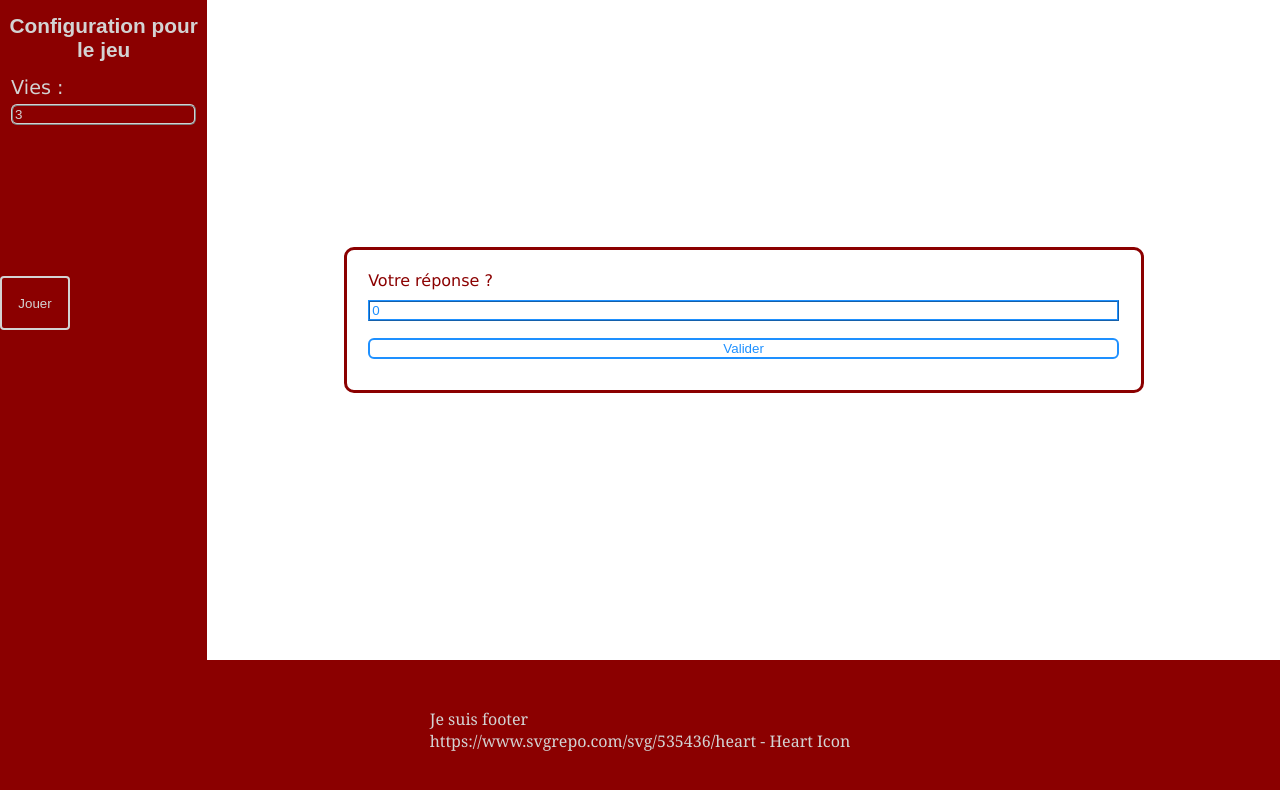
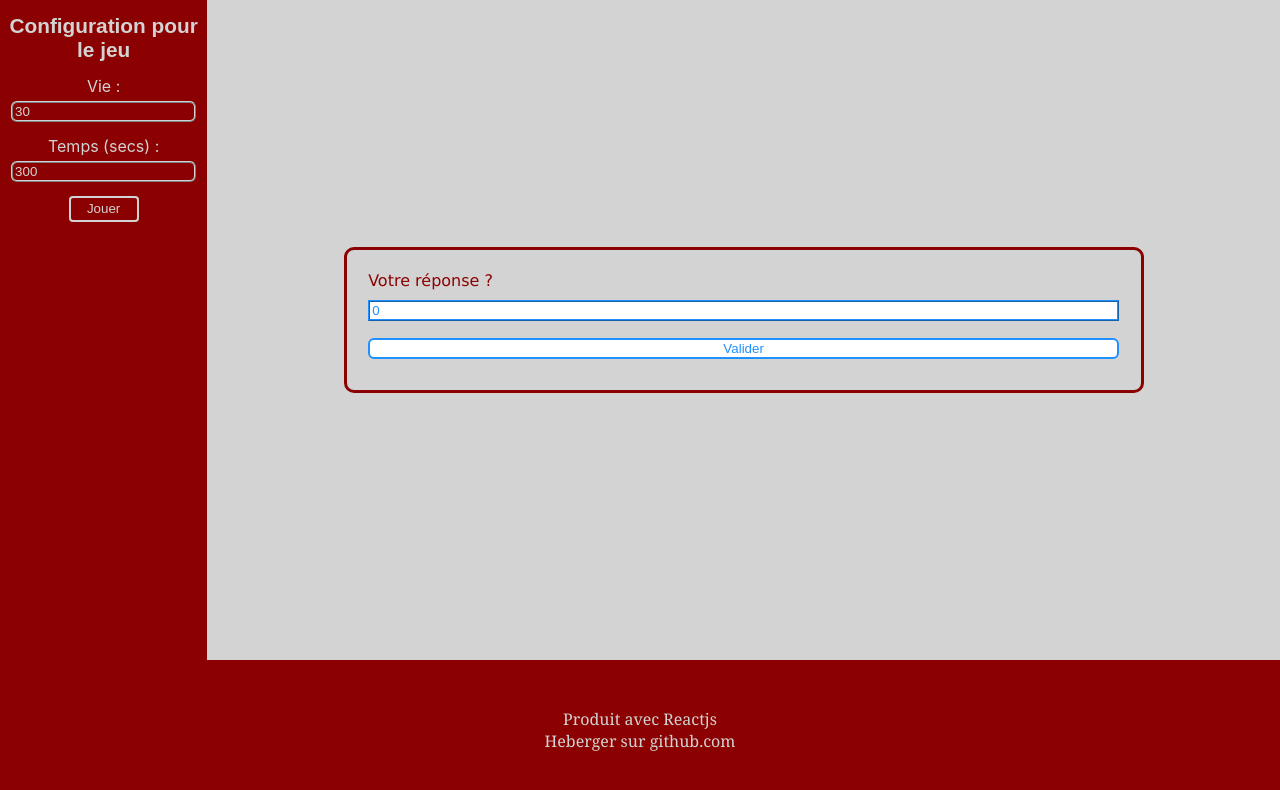
Before and after one commit to KevinCastel/react-educational-project, a React (Create React App) app: page / in a window 1280 px wide. Shown: the top 790 px of the page. Built offline with nearby package versions, Linux system fonts and the light colour scheme.

Commit message:
Finition de la fonctionnalité de l'application

```diff
--- a/src/App.css
+++ b/src/App.css
@@ -12,6 +12,7 @@
   padding: 0;
   height: 100vh;
   width: 100vw;
+  background-color: var(--gray-hero-journey);
   /* position: absolute;  */
 }
 
@@ -149,27 +150,23 @@ h1{
   font-family: 'Lucida Sans', 'Lucida Sans Regular', 'Lucida Grande', 'Lucida Sans Unicode', Geneva, Verdana, sans-serif;
 }
 
-.div_life{
-  height: 200px;
+.div-config-game{
+  height: 60px;
+  width: 100%;
+  display: flex;
+}
+
+.div-config-game div, .div-config-game-submit{
   width: 100%;
   display: flex;
   flex-direction: column;
-  align-items:center;
+  align-items: center;
 }
 
- .div_life div{
-  display: flex;
-  flex-direction: column;
+.div-config-game div label{
+  color: var(--gray-hero-journey);
 }
 
-
-.div_life label {
-  text-align: left;
-  width: 50%;
-  font-family: Verdana, Impact, sans-serif;
-  font-size: 1.2rem;
-  color: #D3D3D3;
-}
 
 .game-informations{
   display: flex;
@@ -211,20 +208,6 @@ h1{
 }
 
 
-
-/* .lifes-svg {
-	/* height: 100%;
-	width: 100%;
-	display: flex;
-	justify-content: center;
-	align-content: center;
-  /* padding-top: 3%;
-*/
-
-/* .lifes-svg *{
-  margin-right: 3%;
-} */
-
 /*All styles under are for play section*/
 
 .body-customized-playing {
@@ -249,6 +232,13 @@ h2{
   font-family: 'Courier New', Courier, monospace;
   font-size: 1.1rem;
 }
+
+h3{
+  text-align: center;
+  color: var(--yellow-hero-journey);
+  font-size: 0.5;
+}
+
 
 
 /*
@@ -302,6 +292,16 @@ Used to center the input section of the player
   margin-top: 10%;
 }
 
+
+.inform-lose-game {
+  color: var(--yellow-hero-journey);
+}
+
+.inform-won-game {
+  color: var(--blue-hero-journey);
+}
+
+
 .App-footer{
   position: fixed;
   bottom: 0;
@@ -312,6 +312,8 @@ Used to center the input section of the player
   display: flex;
   justify-content: center;
   align-items: center;
+
+  text-align: center;
 }
 
 @media only screen and (max-width:500px){
@@ -328,6 +330,10 @@ Used to center the input section of the player
     width: 100%;
     min-width: 100%;
     height: auto;
+  }
+
+  .div-menu{
+    min-height: 200px;
   }
 
   .div-menu-playing{
@@ -347,24 +353,4 @@ Used to center the input section of the player
   }
 
 
-  .div_life {
-    width: 100%;
-    height: 100%;
-    display: flex;
-    flex-direction: row;
-  }
-
-  .div_life div{
-    padding-left: 20px;
-  }
-
-  .div_life label{
-    font-size: 0.4;
-    text-align: left;
-  }
-
-  .div_life input{
-    width: 30%;
-    min-height: 18px;
-  }
 }
--- a/src/App.tsx
+++ b/src/App.tsx
@@ -1,8 +1,8 @@
-import { error } from 'console';
+import { error, timeStamp } from 'console';
 import './App.css';
 import "./index.css"
 import { callbackify } from 'util';
-import { ChangeEvent, Dispatch, SetStateAction, SyntheticEvent, useEffect, useState } from 'react';
+import { ChangeEvent, Dispatch, JSX, SetStateAction, SyntheticEvent, useEffect, useState } from 'react';
 import { Input } from 'postcss';
 import { Target } from 'inspector/promises';
 import { setDefaultCACertificates } from 'tls';
@@ -14,40 +14,65 @@ import { setDefaultCACertificates } from 'tls';
 // import {ReactComponent as HeartSvg} from './heart-svgrepo-com.svg';
 
 
+const MAX_SECONDS = 300;
+const DEFAULT_LIVES : number = 30;
 
-const DEFAULT_LIVES = 3;
+const inputStates = Object.freeze({
+  IS_HIGHER : "is_higher",
+  IS_LOWER : "is_lower",
+  IS_EQUAL : "is_equal",
+})
+
+const gameStatements = Object.freeze({
+  IS_WON:"is_won",
+  IS_LOST:"is_lost",
+})
+
+
 
 function App() {
   const [isPlaying, setIsPlaying] = useState(false);
-  const [lives, setLives] = useState(DEFAULT_LIVES);
+  const [lives, setLives] = useState(0);
   const [configLives, setConfigLives] = useState(DEFAULT_LIVES);
   const [numToFind, setNumToFind] = useState(0);
-  // const [stillSeconds, setStillSeconds] = useState(0);
+  const [stillSeconds, setStillSeconds] = useState(MAX_SECONDS);
+  const [configStillSeconds, setConfigStillSeconds] = useState(MAX_SECONDS);
   const [lastInputValue, setLastInputValue] = useState(0);
-  const [isInputHigherThanNumToFind, setIsInputHigherThanNumToFind] = useState(false);
+  const [inputState, setInputState] = useState("");
+  const [lastGameState, setLastGameState] = useState("none");
+
+  useEffect(() => {
+    const interval = setInterval(()=>{
+        setStillSeconds(stillSeconds-1);
+        if (stillSeconds < 2){
+          LosingGame({setIsPlaying}, {setLastGameState});
+        }
+    }, 1000)
+    return () => clearInterval(interval);
+  }, [stillSeconds, setStillSeconds]);
+
+  const startGame = () => {
+    setIsPlaying(true);
+    setNumToFind(Math.floor(Math.random()*9999));
+    setLives(configLives);
+    setStillSeconds(configStillSeconds);
+    console.log("is playing :", isPlaying);
+  }
 
 
-    // handleTime(setStillSeconds) https://stackoverflow.com/questions/75373182/how-to-create-a-timer-inside-hooks-on-reactjs
-
-  const startGame = (isPlaying:boolean) => {
-    setIsPlaying(isPlaying);
-      if (isPlaying){
-        setNumToFind(Math.floor(Math.random()*9999));
-      };
-    }
-
-    //                                   (newLivesValue:number) => {
-  //                                     setLives(newLivesValue);
-  //                                   },
 
 
   return (
     <div className={isPlaying ? "App-playing" : "App-not-playing"}>
       <header>
-        <GetGameInterface setLives={setLives} lives={lives}
+        <GameInterface lives={lives}
                           setConfigLives={setConfigLives} configLives={configLives}
-                          isPlaying={isPlaying} stillSeconds={-1}
-                          startGame={startGame}/>
+                          setConfigGameTime={setConfigStillSeconds} configGameTime={stillSeconds}
+                          isPlaying={isPlaying} gameTime={stillSeconds}
+                          gameState={lastGameState}
+                          startGame={startGame}
+                          setLives={setLives}
+                          />
       </header>
       <div className={isPlaying ? 'body-customized-playing' : "body-customized-not-playing"}>
         <InputGame numToFind={numToFind}
@@ -55,64 +80,78 @@ function App() {
                     setLastInput={setLastInputValue}
                     setLives={setLives}
                     lives={lives}
-                    setIsPlaying={setIsPlaying}/>
+                    setIsPlaying={setIsPlaying}
+                    setInputState={setInputState}
+                    minimumValueNumInput={10}
+                    maximumValueNumInput={20}
+                    setLastGameState={setLastGameState}/>
         <InputInformationParty
             isPlaying={isPlaying}
             lastInputValue={lastInputValue}
-            isInputHigherThanNumToFind={isInputHigherThanNumToFind}/>
+            inputState={inputState}
+            />
       </div>
       <div className='App-footer'>
-        <p>Je suis footer<br />
-        https://www.svgrepo.com/svg/535436/heart - Heart Icon</p>
+        <p>Produit avec Reactjs<br/>Heberger sur github.com</p>
       </div>
     </div>
   );
 }
 
-//handle the time of the party during the game
-// function handleTime(setStillSeconds:Dispatch<SetStateAction<number>>) : boolean{
-//   useEffect(()=>{
 
-//   })
-//   return true;
-// }
 
-function LosingGame({setIsPlaying}:{setIsPlaying:Dispatch<SetStateAction<boolean>>}){
+function LosingGame({setIsPlaying}:{setIsPlaying:Dispatch<SetStateAction<boolean>>},{setLastGameState}:{setLastGameState:Dispatch<SetStateAction<string>>}){
   setIsPlaying(false);
+  setLastGameState(gameStatements.IS_LOST);
+
 }
 
 interface GameInterfaceProps{
   isPlaying: boolean,
   lives: number,
-  stillSeconds: number,
-  startGame: (v:boolean) => void,
+  gameTime: number,
+  startGame: () => void,
   setLives:Dispatch<SetStateAction<number>>,
   setConfigLives:Dispatch<SetStateAction<number>>,
+  configGameTime : number,
+  setConfigGameTime : Dispatch<SetStateAction<number>>,
   configLives:number,
+  gameState:string,
 }
 
 //Return the appropriate game menu interface for
-function GetGameInterface({isPlaying, lives, stillSeconds, startGame,
-                          setLives, setConfigLives, configLives}:GameInterfaceProps){
+function GameInterface({lives, isPlaying, gameTime, startGame,
+                          setConfigLives, configGameTime, setConfigGameTime, configLives,
+                          gameState}:GameInterfaceProps){
   if (isPlaying) {
-    return InformationsGame(lives, stillSeconds);
+    return <InformationsGame liveStill={lives} timeStill={gameTime}/>
   }
-  return ConfigurationGame(startGame, setLives, configLives, setConfigLives);
+  return <ConfigurationGame configLives={configLives} configGameTime={configGameTime}
+                lastGameState={gameState} setConfigLives={setConfigLives}
+                setConfigGameTime={setConfigGameTime} startGame={startGame}/>
 }
 
 
 interface InputInformationPartyProps {
   isPlaying : boolean;
   lastInputValue : number,
-  isInputHigherThanNumToFind : boolean;
+  inputState : string;
 }
 
 //Component for rendering game informations on input user during the game
-function InputInformationParty({isPlaying, lastInputValue, isInputHigherThanNumToFind}:InputInformationPartyProps){
+function InputInformationParty({isPlaying, lastInputValue, inputState}:InputInformationPartyProps){
   if (!isPlaying){
     return null;
   }
-  const messageOnTheValue = isInputHigherThanNumToFind?"La valeur est trop haute":"La valeur est trop basse";
+  let messageOnTheValue = "";
+  // const messageOnTheValue = isInputHigherThanNumToFind?"La valeur est trop haute":"La valeur est trop basse";
+  if (inputState == inputStates.IS_EQUAL){
+    messageOnTheValue = "Bravo ! C'est gagné !";
+  } else if (inputState == inputStates.IS_LOWER){
+    messageOnTheValue = "La valeur est trop petite";
+  } else if (inputState == inputStates.IS_HIGHER){
+    messageOnTheValue = "La valeur est trop haute";
+  }
 
 
   return (<div className='infos-party'>
@@ -120,14 +159,15 @@ function InputInformationParty({isPlaying, lastInputValue, isInputHigherThanNumT
   </div>)
 }
 
+interface InformationGameProps {
+  liveStill:number,
+  timeStill:number,
+}
+
 /* Components for detailling during game */
-function InformationsGame(liveStill:number, timeStill:number){
+function InformationsGame({liveStill, timeStill}:InformationGameProps){
   let index = 0;
-  // const images = []
   const svg_size = "14%";
-  // for(index = 0; index < liveStill; index ++){
-  //   images[index] = <img height={svg_size} width={svg_size} key={`life-${index}`} src={HeartLife} alt={`life-${index}`}/>
-  // }
 
   return <div className='div-menu-playing'>
     <h1>À vous de jouer ?!</h1>
@@ -143,26 +183,61 @@ function InformationsGame(liveStill:number, timeStill:number){
 }
 
 
+interface ConfigurationGameProps{
+  startGame:()=>void,
+  lastGameState:string,
+  setConfigLives:Dispatch<SetStateAction<number>>,
+  configLives:number,
+  setConfigGameTime:Dispatch<SetStateAction<number>>,
+  configGameTime:number,
+}
+
 /* Return a component witch is a div with fields stuffs
 to configure game*/
-function ConfigurationGame(parentCallbackStartGame:(v:boolean)=>void,
-                      setLives:Dispatch<SetStateAction<number>>,
-                      configLives:number,
-                      setConfigLives:Dispatch<SetStateAction<number>>,
-                    )
+function ConfigurationGame({startGame,
+                      lastGameState,
+                      setConfigLives,
+                      configLives,
+                      setConfigGameTime,
+                      configGameTime}:ConfigurationGameProps)
 {
   const handleSubmitPlay = (e:SyntheticEvent) => {
     e.preventDefault();
-    setLives(configLives);
-    console.log("starting game");
-    parentCallbackStartGame(true);
+    // setLives(configLives);
+    startGame();
   };
+
+  const [doesUserAlreadyPlayed, setDoesUserAlreadyPlayed] = useState(false);
+  const [messageGameState, setMessageGameState] = useState("");
+
+
+  useEffect(() =>{
+    if (lastGameState != "none"){
+      setDoesUserAlreadyPlayed(true);
+      if (lastGameState == gameStatements.IS_WON){
+        setMessageGameState("Félicitation, la dernière partie est gagnée!");
+      } else {
+        setMessageGameState("Navré que la partie dernière n'est pas été gagnée");
+      }
+    };
+  },
+  [setDoesUserAlreadyPlayed, setMessageGameState]);
+
   return (
     <div className="div-menu">
-      <form onSubmit={handleSubmitPlay}>
+      <form className='space-evenly' onSubmit={startGame}>
         <h1>Configuration pour le jeu</h1>
-        <FieldGame elementName='life' isNum={true} setConfigLives={setConfigLives} configLives={configLives}/>
-        <button className='btn-play'>Jouer</button>
+        <FielConfigGame elementName='life' labelText={"Vie :"}
+              isNum={true} setConfigValue={setConfigLives} configValue={configLives}/>
+
+        <FielConfigGame elementName='time' labelText={"Temps (secs) :"}
+                isNum={true} setConfigValue={setConfigGameTime} configValue={configGameTime}/>
+
+        <div className='div-config-game-submit'>
+          <button className='btn-play'>Jouer</button>
+        </div>
+        {doesUserAlreadyPlayed == true ? <h3 className={lastGameState == gameStatements.IS_WON ? 'inform-won-game' : 'inform-lose-game'}>
+                                          {messageGameState}</h3> : null}
       </form>
     </div>
   )
@@ -181,35 +256,54 @@ interface InputGameProps{
   setLastInput:Dispatch<SetStateAction<number>>, //parent callback from 'app'
   setLives:Dispatch<SetStateAction<number>>,
   lives:number,
-  setIsPlaying:Dispatch<SetStateAction<boolean>>
+  setIsPlaying:Dispatch<SetStateAction<boolean>>,
+  setInputState:Dispatch<SetStateAction<string>>,
+  minimumValueNumInput:number,
+  maximumValueNumInput:number,
+  setLastGameState:Dispatch<SetStateAction<string>>,
 }
 
 // Input with button and label as one Component for the game
-function InputGame({numToFind,isPlaying, setLastInput, setLives, lives, setIsPlaying}:InputGameProps){
+function InputGame({numToFind,isPlaying, setLastInput, setLives, lives, setIsPlaying,
+          setInputState, minimumValueNumInput, maximumValueNumInput, setLastGameState}:InputGameProps)
+{
   const [valueUser, setValueUser] = useState(0);
 
   const handleSubmit = (e:SyntheticEvent) => {
     e.preventDefault();
       if (!isPlaying){
-      alert("Pas encore en jeu..!")
+      // alert("Pas encore en jeu..!")
       return;
     }
 
     setLastInput(valueUser);
-    if (lives > 0){
-      setLives(lives-boolToInt(valueUser!=numToFind));
-    } else {
+
+    const loseLife = boolToInt(valueUser!=numToFind);
+    if (loseLife == 1){
+      setLives(lives-1);
+      if (lives == 1){
+        setIsPlaying(false);
+        setLastGameState(gameStatements.IS_LOST);
+        console.log("perdu");
+      };
+    }
+
+
+    if (valueUser == numToFind){
       setIsPlaying(false);
-    };
-    // e.target.value = "";
-
+      setLastGameState(gameStatements.IS_WON);
+    } else if (valueUser > numToFind){
+      setInputState(inputStates.IS_HIGHER);
+    } else if (valueUser < numToFind){
+      setInputState(inputStates.IS_LOWER);
+    }
   };
 
   return (
-    <div className="div-game-section">
+    <div id="answer" className="div-game-section">
         <form className='justify-left' onSubmit={handleSubmit}>
-          <label htmlFor="player-value">Votre réponse ?</label>
-          <input name="player-value" type="int" onChange={(e) => {
+          <label htmlFor="answer" aria-label="Votre réponse">Votre réponse ?</label>
+          <input name="player-value" aria-label='your answer' type="int" autoComplete='off' min={minimumValueNumInput} max={maximumValueNumInput} onChange={(e) => {
               setValueUser(Number(e.target.value))
             }
           } defaultValue="0"/>
@@ -222,13 +316,14 @@ function InputGame({numToFind,isPlaying, setLastInput, setLives, lives, setIsPla
 interface FieldGameProps {
   elementName:string,
   isNum: boolean,
-  setConfigLives:Dispatch<SetStateAction<number>>, // see parent callback 'app'
-  configLives:number
+  setConfigValue:Dispatch<SetStateAction<number>>, // see parent callback 'app'
+  configValue:number,
+  labelText:string
 }
 
 /* Return a component that is a set of elements for configuring game,
 Build div with label and input element*/
-function FieldGame({elementName, isNum, setConfigLives, configLives}:FieldGameProps){
+function FielConfigGame({elementName, isNum, setConfigValue, configValue, labelText}:FieldGameProps){
   let typeField = "normal";
   if (isNum){
     typeField = "numeric";
@@ -236,14 +331,14 @@ function FieldGame({elementName, isNum, setConfigLives, configLives}:FieldGamePr
 
   const inputCallback = (e:ChangeEvent<HTMLInputElement>) => { //set value for parent state 'app'
     console.log("e target value :", e.target.value);
-    setConfigLives(Number(e.target.value));
+    setConfigValue(Number(e.target.value));
   }
 
   return (
-    <div className={`div_${elementName}`}>
+    <div className={`div-config-game`}>
       <div>
-        <label className={`label_${elementName}`} htmlFor={`input-${elementName}`}>Vies :</label>
-        <input name={`input-${elementName}`} type={typeField} defaultValue={configLives} onChange={inputCallback}/>
+        <label className={`label_${elementName}`} htmlFor={`input-${elementName}`}>{labelText}</label>
+        <input name={`input-${elementName}`} type={typeField} defaultValue={configValue} onChange={inputCallback}/>
       </div>
     </div>
   )
```
Also changed, not shown: 1 other file (tests, documents, lock files or other folders).
